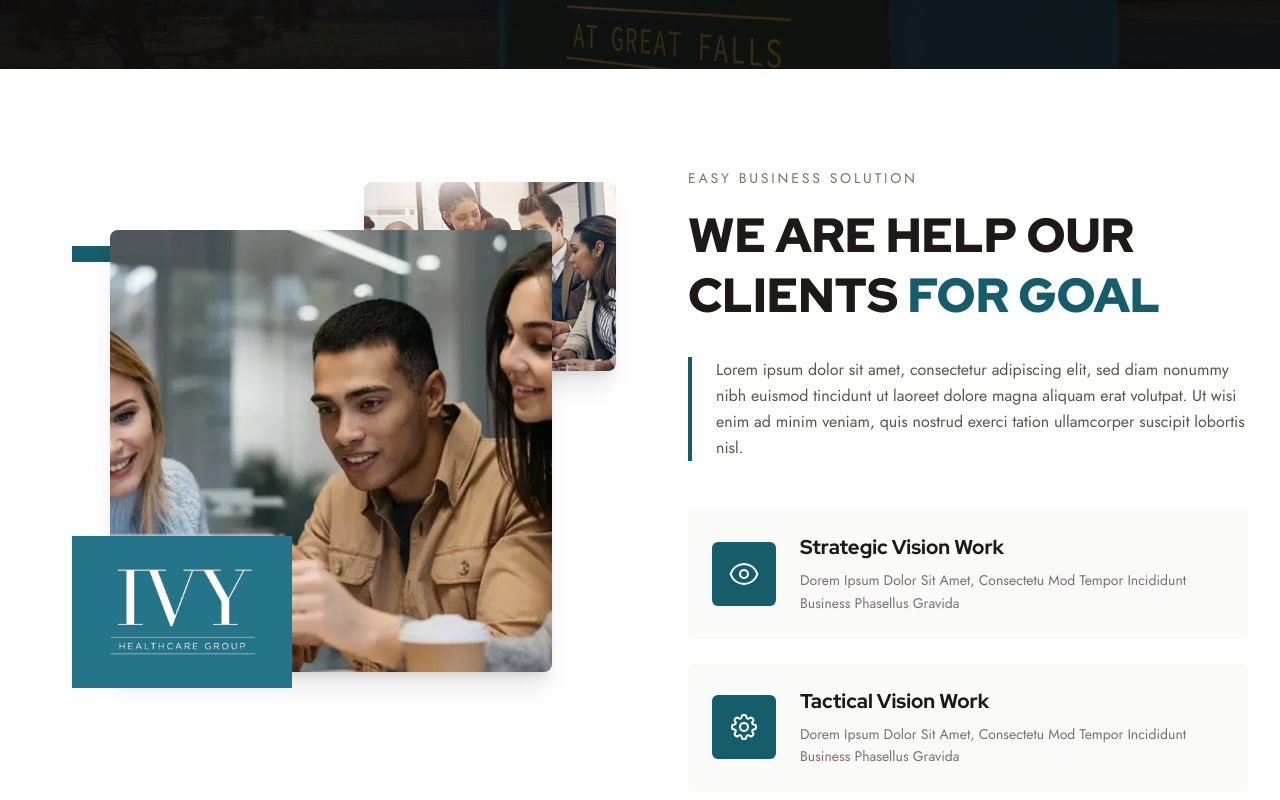
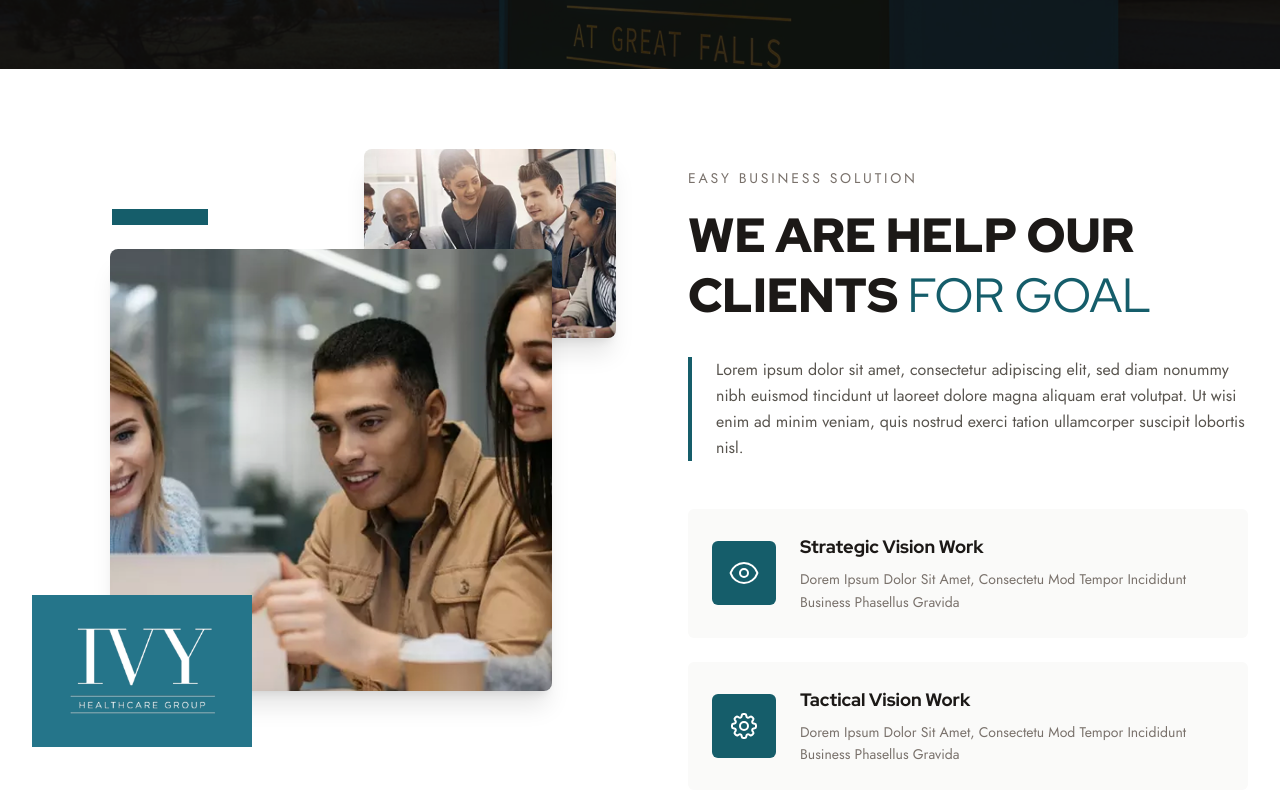
Before and after one commit to BHARATH-20002001/IVY---Healthcare, a React (Vite) app: page / in a window 1280 px wide. Shown: the part 2284-3084 px from the top of the page. Built offline with nearby package versions, Linux system fonts and the light colour scheme.

Commit message:
Goal section

```diff
--- a/src/components/ClientGoalSection.jsx
+++ b/src/components/ClientGoalSection.jsx
@@ -65,26 +65,26 @@ export default function ClientGoalSection() {
       <div className="max-w-7xl mx-auto px-6 lg:px-8">
         <div className="grid grid-cols-1 lg:grid-cols-2 gap-16 lg:gap-24 items-center">
           {/* --- LEFT COLUMN: Image Collage --- */}
-          <div className="relative w-full pb-10 pr-10">
+          <div className="relative w-full pb-0 pr-10">
             {/* Decorative Top Left Blue Dash */}
-            <div className="absolute top-0 left-10 w-24 h-4 bg-[#155d6a] mt-4 z-0 hidden md:block" />
+            <div className="hidden  md:block absolute -top-10 left-20 w-24 h-4 bg-[#155d6a] mt-0 z-0 " />
 
             {/* Main Large Image */}
             <img
               src={ClientGoalMain}
               alt="Team collaborating"
-              className="relative z-10 w-[85%] ml-auto rounded-lg shadow-xl object-cover aspect-[4/5] md:aspect-square mb-4"
+              className="relative z-10 w-full md:w-[85%] ml-auto rounded-lg shadow-xl object-cover aspect-4/5 md:aspect-square mb-4"
             />
 
             {/* Small Floating Image (Top Right) */}
             <img
               src={ClientGoalTop}
               alt="Meeting"
-              className="hidden lg:block absolute top-0 right-0 z-0 w-[45%] rounded-lg shadow-xl object-cover aspect-[4/3] -mt-12 -mr-6 transition-colors duration-300"
+              className="hidden lg:block absolute top-0 right-0 z-0 w-[45%] rounded-lg shadow-xl object-cover aspect-4/3 -mt-25 -mr-6 transition-colors duration-300"
             />
 
             {/* Logo Box (Bottom Left) */}
-            <div className="absolute bottom-4 left-4 md:bottom-10 md:left-10 z-30 w-[150px] md:w-[220px]">
+            <div className="absolute bottom-0 left-0 md:-bottom-10 md:left-0 z-30 w-[150px] md:w-[220px]">
               <img
                 src={ClientGoalLogo}
                 alt="Ivy Healthcare Group"
@@ -99,9 +99,9 @@ export default function ClientGoalSection() {
             <span className="font-jost text-stone-500 dark:text-stone-400 tracking-[0.2em] uppercase text-sm font-medium">
               Easy Business Solution
             </span>
-            <h2 className="font-redhat font-black text-4xl lg:text-5xl text-stone-900 dark:text-white mt-4 mb-8 leading-tight uppercase">
+            <h2 className="font-redhat font-black text-2xl md:text-3xl lg:text-5xl text-stone-900 dark:text-white mt-4 mb-8 leading-tight uppercase">
               We Are Help Our <br /> Clients{" "}
-              <span className="text-[#155d6a] dark:text-[#56b9cb]">
+              <span className="font-thin text-[#155d6a] dark:text-[#56b9cb]">
                 For Goal
               </span>
             </h2>
@@ -130,7 +130,7 @@ export default function ClientGoalSection() {
 
                   {/* Text Content */}
                   <div>
-                    <h3 className="font-redhat font-bold text-xl text-stone-900 dark:text-white mb-2">
+                    <h3 className="font-redhat font-bold text-[18px] md:text-1xl text-stone-900 dark:text-white mb-2">
                       {feature.title}
                     </h3>
                     <p className="font-jost text-stone-500 dark:text-stone-400 text-sm leading-relaxed">
```
